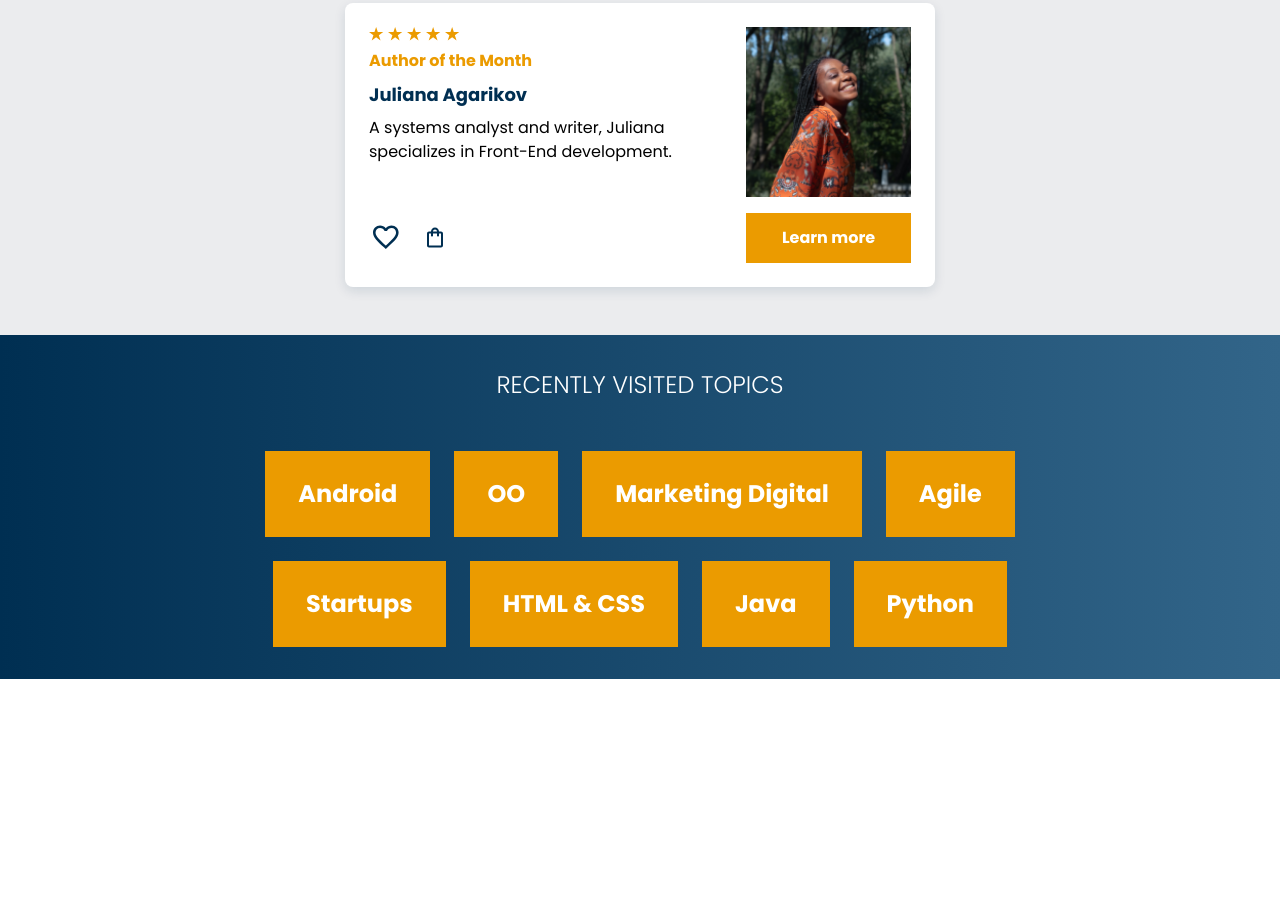
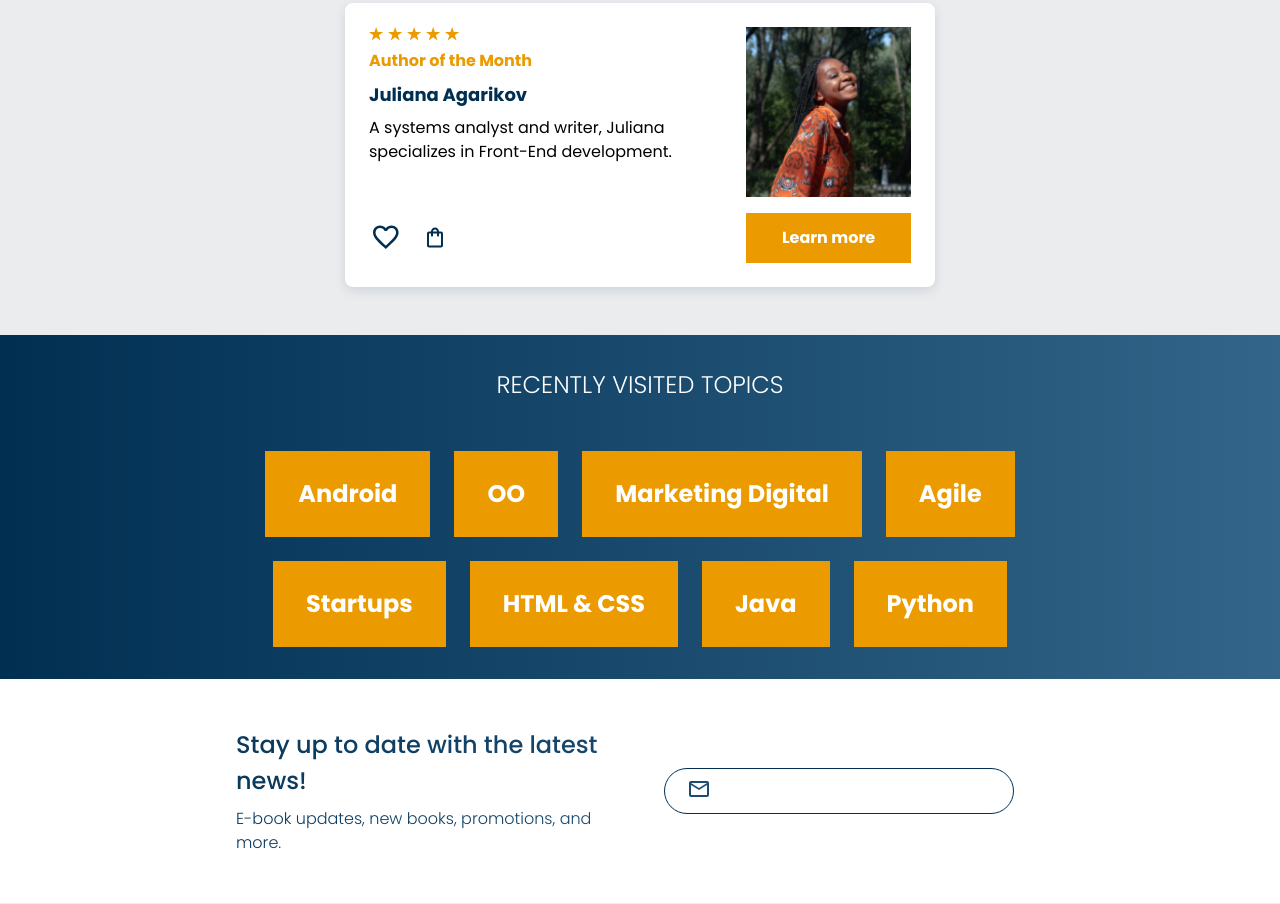
Before and after one commit to jtg-inductions-fe/FE-Assignment-1-Trijal-Luhariwala-UID00832-2026, a website built with Vite: page index.html in a window 1280 px wide. Shown: the part 1749-2653 px from the top of the page. Before the commit the page ends 2428 px from the top, so only its background shows below. Built offline with nearby package versions, Linux system fonts and the light colour scheme.

Commit message:
[TL_A2_05]: Add HTML, CSS for newsletter section anch change JS search script for reusability.

```diff
--- a/index.html
+++ b/index.html
@@ -840,6 +840,44 @@
                     </ul>
                 </div>
             </section>
+            <section class="newsletter" aria-labelledby="newsletter-heading">
+                <div class="container newsletter__inner">
+                    <div class="newsletter__info">
+                        <h2 id="newsletter-heading" class="newsletter__title">
+                            Stay up to date with the latest news!
+                        </h2>
+                        <p class="newsletter__desc">
+                            E-book updates, new books, promotions, and more.
+                        </p>
+                    </div>
+
+                    <form
+                        id="newsletterForm"
+                        class="newsletter__form"
+                        novalidate
+                    >
+                        <div class="newsletter__input-box">
+                            <button
+                                type="button"
+                                class="newsletter__email-btn"
+                                id="EmailIcon"
+                                aria-label="Send Mail"
+                            >
+                                <i
+                                    class="newsletter__icon icon icon-email"
+                                    aria-hidden="true"
+                                ></i>
+                            </button>
+                            <input
+                                id="newsletterEmail"
+                                type="email"
+                                class="newsletter__input"
+                                placeholder="Sign up with your email"
+                            />
+                        </div>
+                    </form>
+                </div>
+            </section>
         </main>
         <script type="module" src="./src/script/index.js"></script>
     </body>
--- a/src/script/index.js
+++ b/src/script/index.js
@@ -1,9 +1,10 @@
 import { initNavigation } from './navigation.js';
-import { initSearch } from './search.js';
+import { initFormReset } from './search.js';
 import { initCarousels } from './carousel.js';
 
 document.addEventListener('DOMContentLoaded', () => {
     initNavigation();
-    initSearch();
+    initFormReset('searchBox', 'searchInput', 'searchIcon');
     initCarousels();
+    initFormReset('newsletterForm', 'newsletterEmail', 'EmailIcon');
 });
--- a/src/script/search.js
+++ b/src/script/search.js
@@ -1,21 +1,25 @@
-export function initSearch() {
-    const searchBox = document.getElementById('searchBox');
-    const searchInput = document.getElementById('searchInput');
-    const searchIcon = document.getElementById('searchIcon');
+export function initFormReset(formId, inputId, clearId) {
+    const form = document.getElementById(formId);
+    const input = document.getElementById(inputId);
+    const clearBtn = document.getElementById(clearId);
 
-    function resetSearch() {
-        searchInput.value = '';
-        searchInput.focus();
+    if (!form || !input) return;
+
+    function resetField() {
+        input.value = '';
+        input.focus();
     }
 
-    searchIcon.addEventListener('click', () => {
-        if (searchInput.value.trim().length > 0) {
-            resetSearch();
-        }
-    });
+    if (clearBtn) {
+        clearBtn.addEventListener('click', () => {
+            if (input.value.trim().length > 0) {
+                resetField();
+            }
+        });
+    }
 
-    searchBox.addEventListener('submit', (event) => {
+    form.addEventListener('submit', (event) => {
         event.preventDefault();
-        resetSearch();
+        resetField();
     });
 }
--- a/src/styles/layout/_index.scss
+++ b/src/styles/layout/_index.scss
@@ -4,3 +4,4 @@
 @forward 'container';
 @forward 'books';
 @forward 'topics';
+@forward 'newsletter';
--- /dev/null
+++ b/src/styles/layout/_newsletter.scss
@@ -0,0 +1,98 @@
+@use 'sass:map';
+@use '../abstracts/variables' as v;
+@use '../abstracts/mixins' as m;
+@use '../abstracts/functions' as f;
+
+.newsletter {
+    background-color: map.get(v.$colors, 'surface-base');
+    border-bottom: f.to-rem(1px) solid map.get(v.$colors, 'border-subtle');
+
+    &__inner {
+        align-items: center;
+        @include m.gradient-text;
+        display: flex;
+        flex-direction: column;
+        justify-content: flex-start;
+        padding: map.get(v.$spacing, 'xl') map.get(v.$spacing, 'lg');
+        gap: map.get(v.$spacing, 'lg');
+    }
+
+    &__info {
+        display: flex;
+        flex-direction: column;
+        gap: map.get(v.$spacing, 'sm');
+        max-width: f.to-rem(380px);
+    }
+
+    &__title {
+        @include m.font('body-med');
+        font-size: map.get(v.$font-sizes, 'md');
+    }
+
+    &__desc {
+        @include m.font('body-light');
+        font-size: map.get(v.$font-sizes, 'base');
+    }
+
+    &__form {
+        width: 100%;
+        max-width: f.to-rem(380px);
+    }
+
+    &__input-box {
+        display: flex;
+        align-items: center;
+        width: 100%;
+        max-width: f.to-rem(350px);
+        padding: f.to-rem(10px) map.get(v.$spacing, 'lg');
+        gap: f.to-rem(12px);
+        border: f.to-rem(1px) solid map.get(v.$colors, 'brand-primary');
+        border-radius: map.get(v.$radi, 'pill');
+        transition: border-color map.get(v.$transitions, 'base');
+
+        &:focus-within {
+            border-color: map.get(v.$colors, 'accent');
+            outline: f.to-rem(2px) solid
+                rgba(map.get(v.$colors, 'brand-primary'), 0.2);
+            outline-offset: f.to-rem(2px);
+        }
+    }
+
+    &__icon {
+        color: map.get(v.$colors, 'brand-primary');
+        font-size: map.get(v.$font-sizes, 'base');
+    }
+
+    &__input {
+        width: 100%;
+        border: none;
+        outline: none;
+        background: transparent;
+        font-size: map.get(v.$font-sizes, 'base');
+
+        &::placeholder {
+            color: map.get(v.$colors, 'brand-primary');
+            opacity: 0.9;
+        }
+    }
+
+    @include m.respond-to('tablet') {
+        &__inner {
+            flex-direction: row;
+            align-items: center;
+            justify-content: center;
+            padding: map.get(v.$spacing, '2xl');
+            gap: map.get(v.$spacing, '2xl');
+        }
+
+        &__title {
+            font-size: map.get(v.$font-sizes, 'lg');
+        }
+    }
+
+    @include m.respond-to('desktop') {
+        &__inner {
+            gap: map.get(v.$spacing, '2xl');
+        }
+    }
+}
```
